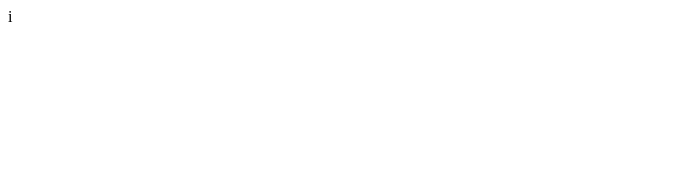
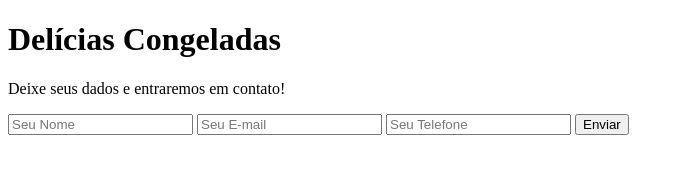
Before and after one commit to StudioProjetosWeb/landingpagealimentacao, a plain HTML site: page index.html in a window 1280 px wide. Shown: the whole page, without its empty margins (0-684 px from the left). Drawn offline with Linux system fonts and the light colour scheme.

Commit message:
Update index.html

```diff
--- a/index.html
+++ b/index.html
@@ -1 +1,22 @@
-i
+<!DOCTYPE html>
+<html lang="pt-br">
+<head>
+    <meta charset="UTF-8">
+    <meta name="viewport" content="width=device-width, initial-scale=1.0">
+    <title>Delícias Congeladas</title>
+    <link rel="stylesheet" href="style.css">
+</head>
+<body>
+    <div class="container">
+        <h1>Delícias Congeladas</h1>
+        <p>Deixe seus dados e entraremos em contato!</p>
+        <form id="contact-form">
+            <input type="text" name="nome" placeholder="Seu Nome" required>
+            <input type="email" name="email" placeholder="Seu E-mail" required>
+            <input type="tel" name="telefone" placeholder="Seu Telefone" required>
+            <button type="submit">Enviar</button>
+        </form>
+    </div>
+    <script src="script.js"></script>
+</body>
+</html>
```
